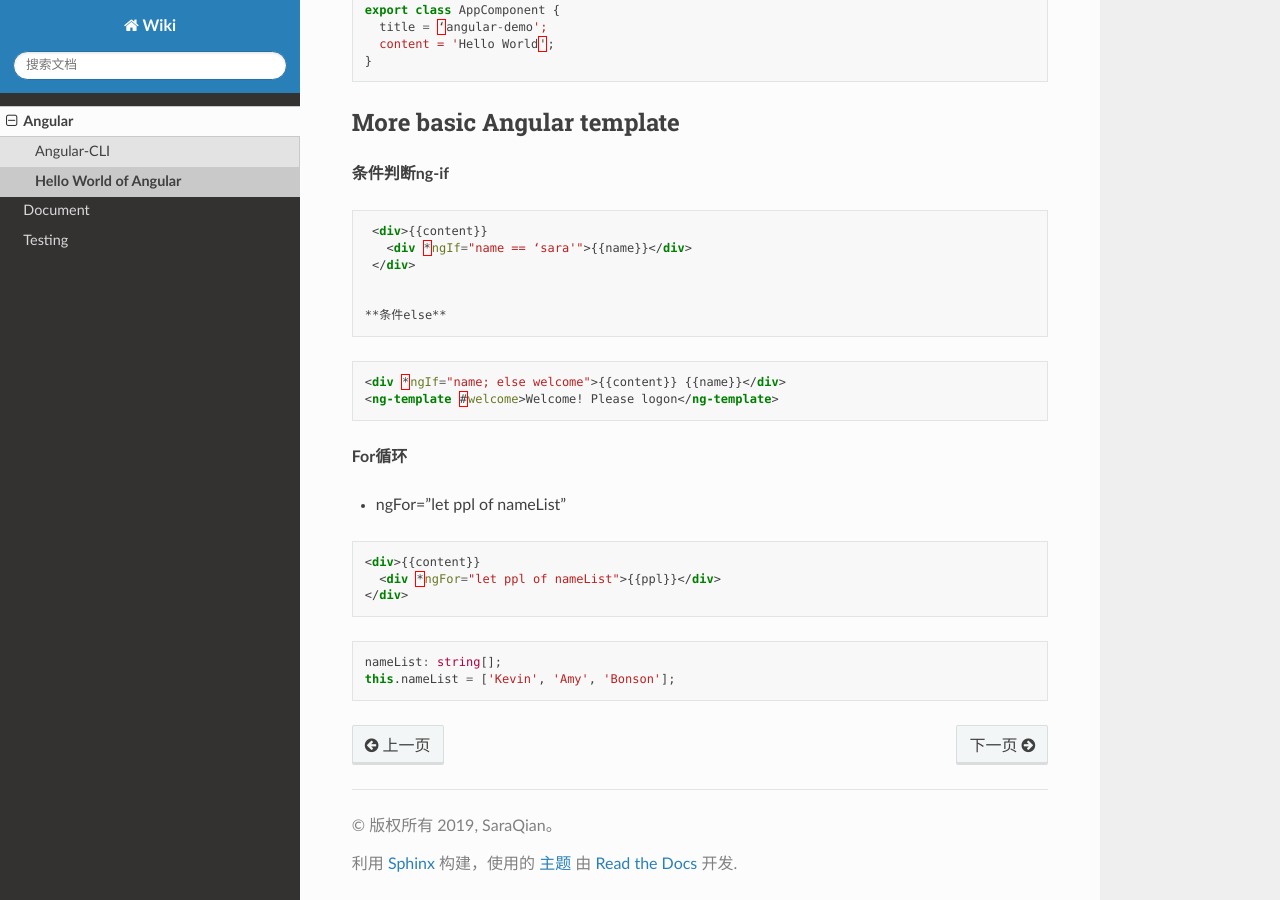
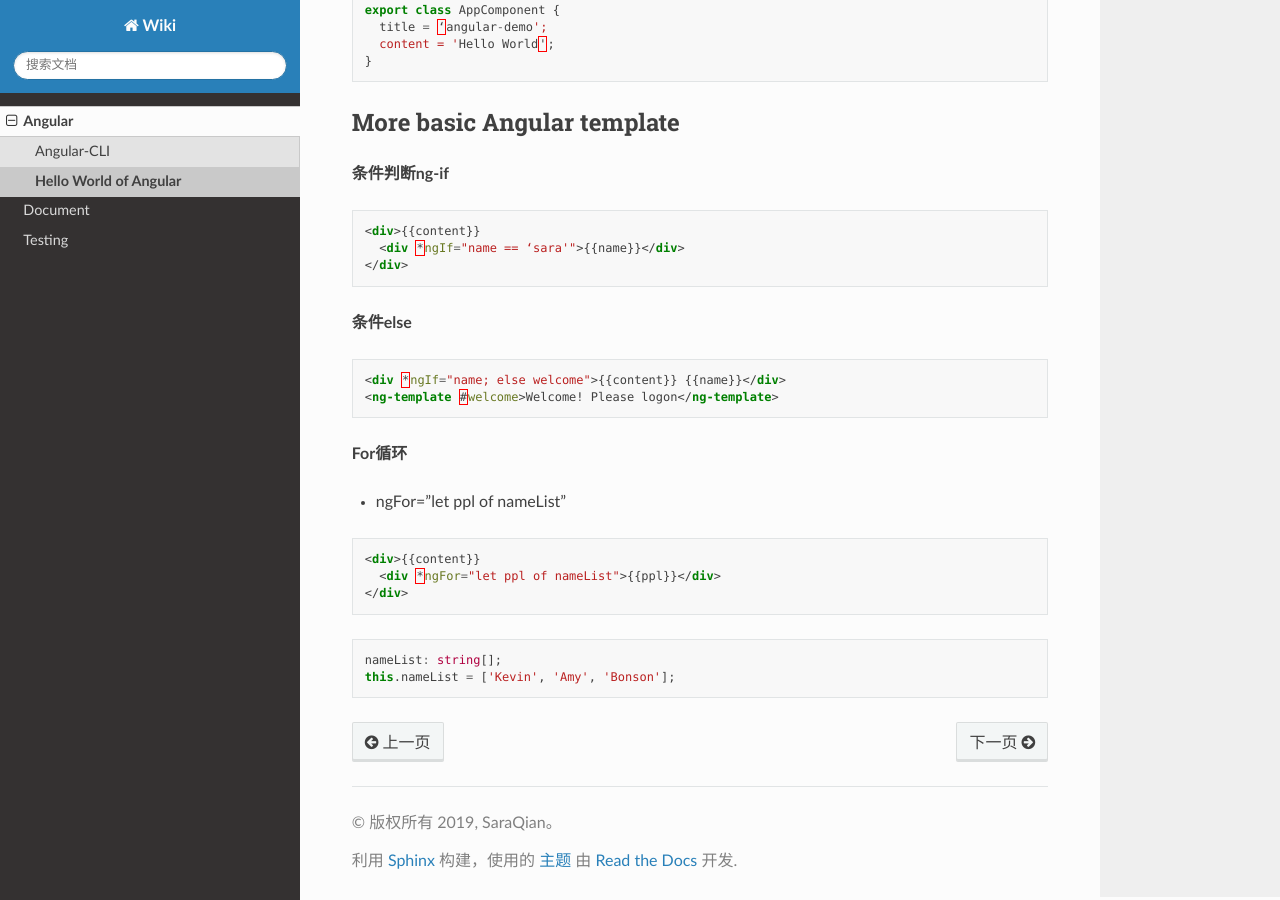
Before and after one commit to abigail830/Sphinx_wiki, a Sphinx documentation site: the page built from source/Angular/HelloWorld.rst, in a window 1280 px wide and 900 px high, scrolled down 1068 px. Built offline with Sphinx 7.4.7 and the Read the Docs theme 2.0.0, drawn with Linux system fonts in a browser that asks for light colours.

Commit message:
Update HelloWorld.rst

```diff
--- a/source/Angular/HelloWorld.rst
+++ b/source/Angular/HelloWorld.rst
@@ -9,6 +9,7 @@
 
 app.component.html
 ^^^^^^^^^^^^^^^^^^^^^^
+
 .. code-block:: HTML
 
   <div id="title">Hello World</div>
@@ -22,6 +23,7 @@
   .title {
     text-align: center
   }
+
 
 Value assign via Typescript
 -------------------------------
@@ -37,7 +39,7 @@
 app.component.ts
 ^^^^^^^^^^^^^^^^^^^^^^
 
-.. code-block:: typescript
+.. code-block:: TYPESCRIPT
 
   import { Component } from '@angular/core';
 
@@ -64,7 +66,7 @@
   </div>
 
 
- **条件else**
+**条件else**
 
 .. code-block:: HTML
 
```
